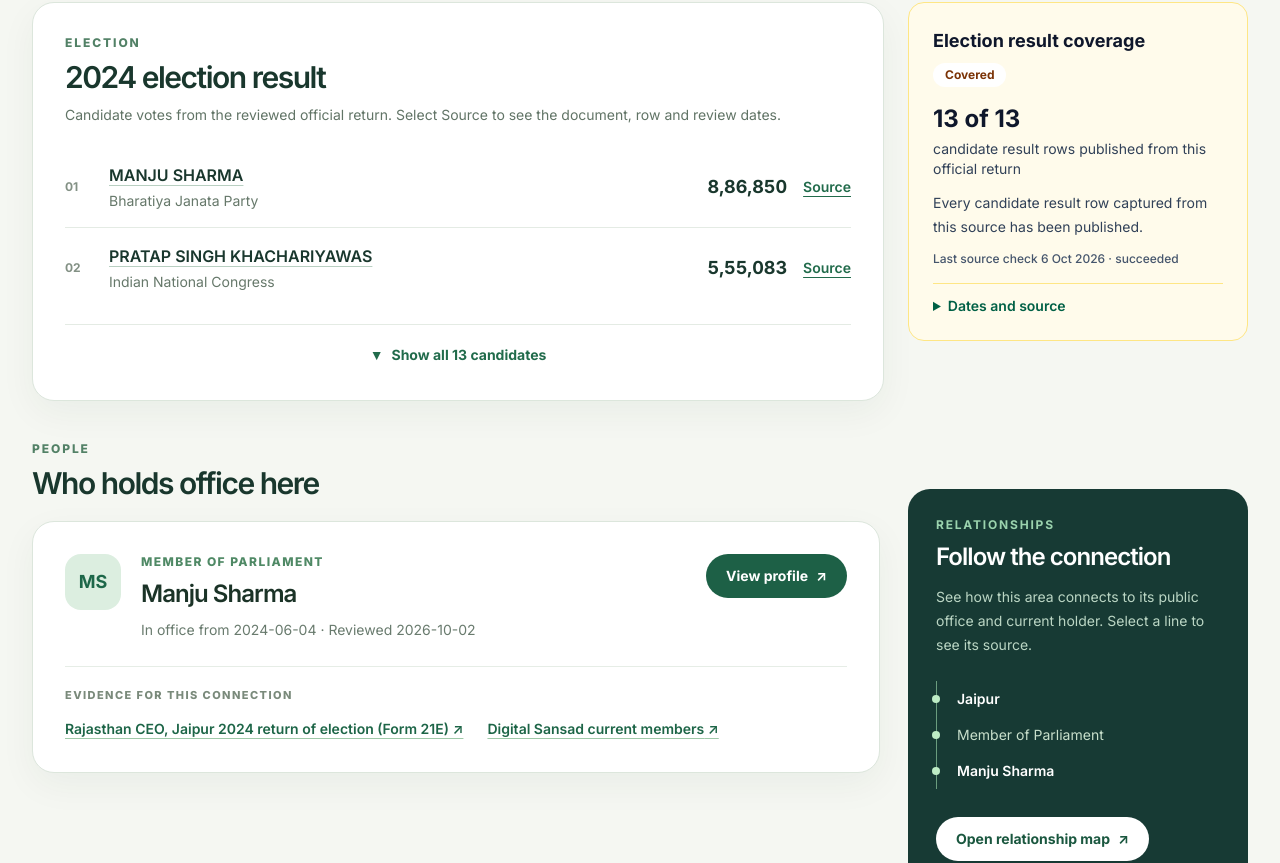
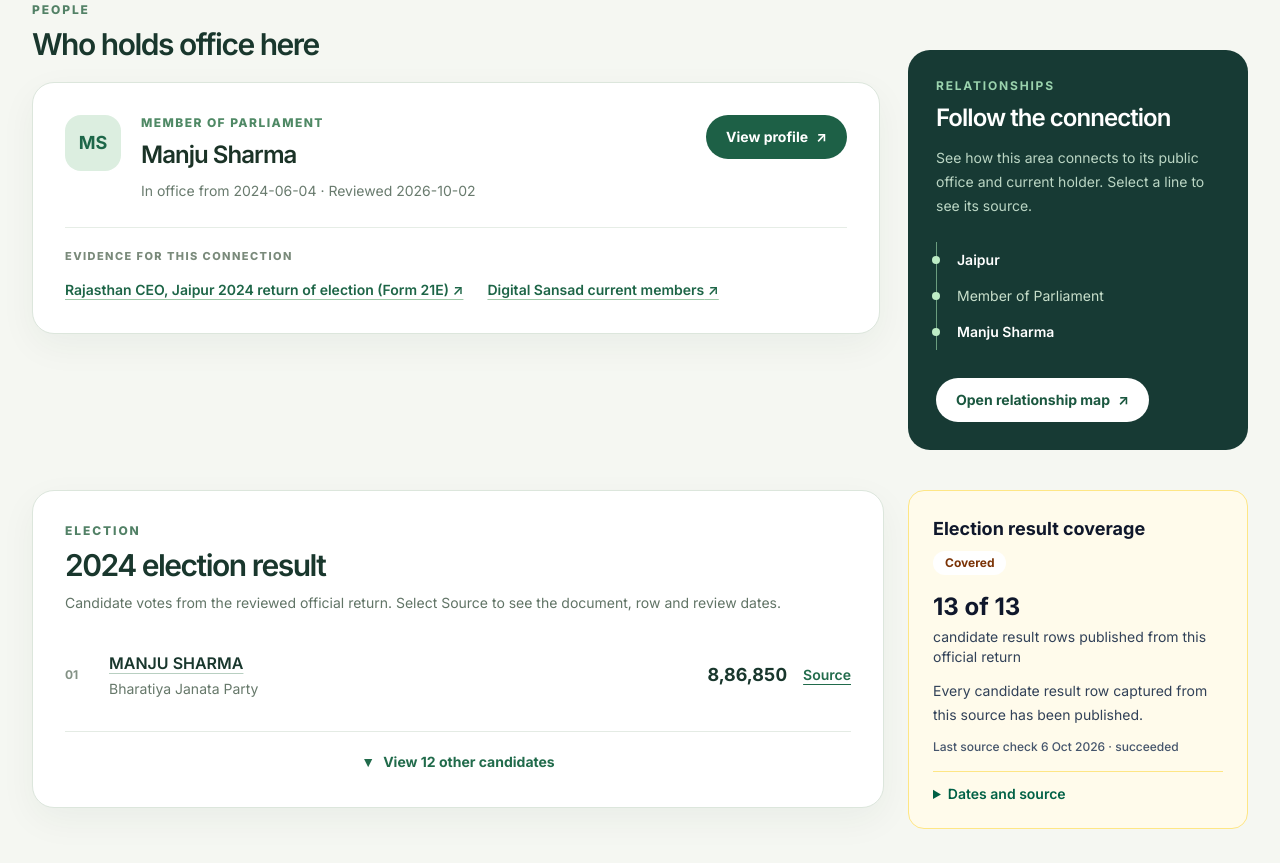
Before and after one commit to sourabh69733/vote-better, a Next.js app in the folder web/: page /areas/jaipur-lok-sabha in a window 1280 px wide. Shown: the part 378-1241 px from the top of the page. Built offline with nearby package versions, Linux system fonts and the light colour scheme.

Commit message:
web: lead area pages with current officeholders

```diff
--- a/web/app/areas/[areaId]/page.tsx
+++ b/web/app/areas/[areaId]/page.tsx
@@ -46,12 +46,7 @@ export default async function AreaPage({ params }: PageProps) {
         </div>
       </header>
 
-      <div className={`mt-9 grid items-start gap-6 ${hasElectionResult ? "lg:grid-cols-[minmax(0,1fr)_340px]" : ""}`}>
-        <ElectionResult areaId={overview.area.id} />
-        <ResultCoverage areaId={overview.area.id} />
-      </div>
-
-      <div className="mt-10 grid items-start gap-7 lg:grid-cols-[minmax(0,1fr)_340px]">
+      <div className="mt-9 grid items-start gap-7 lg:grid-cols-[minmax(0,1fr)_340px]">
         <section aria-labelledby="holders-heading">
           <p className="text-xs font-extrabold uppercase tracking-[0.16em] text-[#528166]">People</p>
           <h2 id="holders-heading" className="mt-2 text-3xl font-semibold tracking-[-0.05em] text-[#19372d]">Who holds office here</h2>
@@ -101,6 +96,11 @@ export default async function AreaPage({ params }: PageProps) {
         </aside>
       </div>
 
+      <div className={`mt-10 grid items-start gap-6 ${hasElectionResult ? "lg:grid-cols-[minmax(0,1fr)_340px]" : ""}`}>
+        <ElectionResult areaId={overview.area.id} />
+        <ResultCoverage areaId={overview.area.id} />
+      </div>
+
       <p className="mt-8 text-xs leading-5 text-[#7b8a7c]">Only verified relationships appear. Missing offices and location matches are not inferred.</p>
     </div>
   );
--- a/web/components/CandidateResultList.tsx
+++ b/web/components/CandidateResultList.tsx
@@ -10,7 +10,7 @@ type Candidate = WebPublication["dataset"]["candidacies"][number];
 export function CandidateResultList({ candidates }: { candidates: Candidate[] }) {
   const [expanded, setExpanded] = useState(false);
   const listId = useId();
-  const visible = expanded ? candidates : candidates.slice(0, 2);
+  const visible = expanded ? candidates : candidates.slice(0, 1);
 
   return (
     <>
@@ -38,7 +38,7 @@ export function CandidateResultList({ candidates }: { candidates: Candidate[] })
           className="mt-4 flex min-h-11 w-full items-center justify-center gap-2 border-t border-[#e4ebe4] pt-4 text-sm font-bold text-[#216b4b] hover:text-[#154b36]"
         >
           <span aria-hidden="true">{expanded ? "▲" : "▼"}</span>
-          {expanded ? "Show fewer candidates" : `Show all ${candidates.length} candidates`}
+          {expanded ? "Hide other candidates" : `View ${candidates.length - 1} other candidates`}
         </button>
       )}
     </>
```
Also changed, not shown: 2 other files (tests, documents, lock files or other folders).
